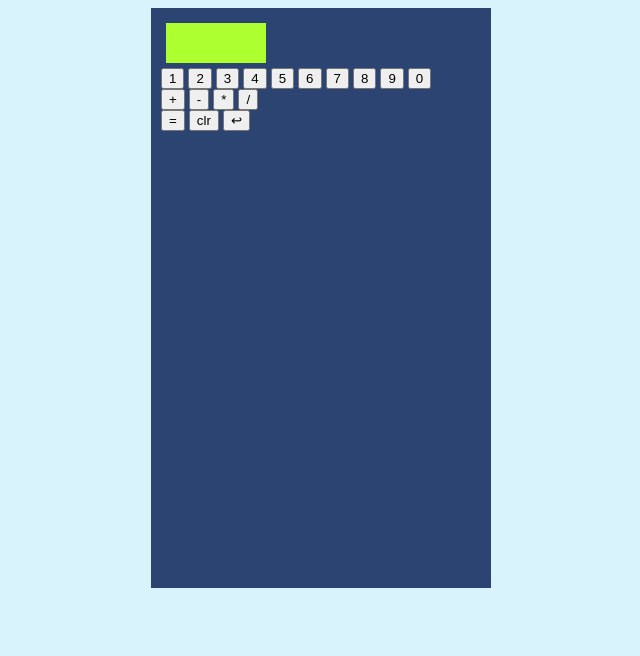
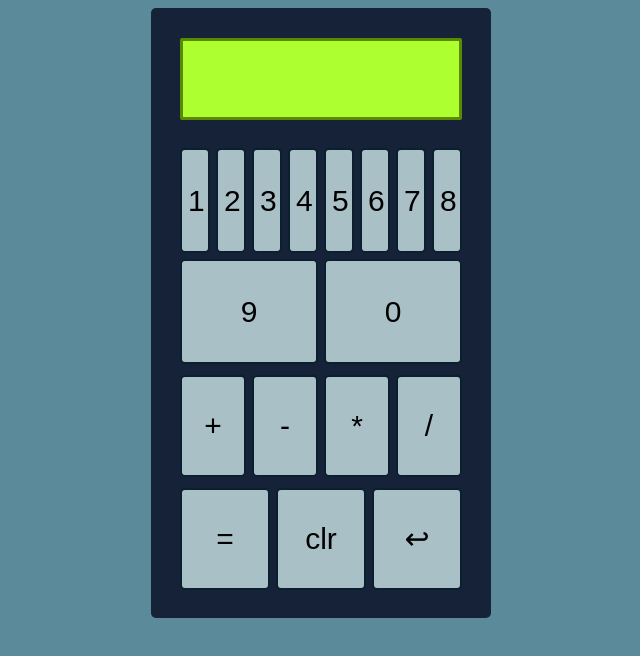
Before and after one commit to obtype/calculator-odin, a plain HTML site: page index.html in a window 1280 px wide. Shown: the whole page, without its empty margins (319-959 px from the left). Drawn offline with Linux system fonts and the light colour scheme.

Commit message:
Improve UI
Only using flexbox.

```diff
--- a/index.html
+++ b/index.html
@@ -32,9 +32,11 @@
                 <button>/</button>
 
             </div>
-            <button id="equal">=</button>
-            <button id="clear">clr</button>
-            <button id="backspace">↩</button>
+            <div class="special">
+                <button id="equal">=</button>
+                <button id="clear">clr</button>
+                <button id="backspace">↩</button>
+            </div>
         </div>
     </div>
 </body>
--- a/styles.css
+++ b/styles.css
@@ -2,26 +2,85 @@ body {
     display:flex;
     justify-content: center;
     align-items: center;
-    background-color: rgb(216, 243, 252);
+    background-color: rgb(91, 139, 155);
+
 
 }
 
 .calculator {
     width: 40vh;
     height: 70vh;
-    background-color: rgb(43, 68, 114);
-    padding: 10px;
+    background-color: rgb(21, 34, 56);
+    padding: 25px 10px;
+    border-radius: 5px;
+    gap: 20px;
+    display:flex;
+    flex-direction: column;
+
+    align-items: center;
 }
 
 .screen {
-    width: 80px;
-    height: 20px;
+    width: 80%;
+    height: 10%;
     background-color: greenyellow;
     padding: 10px;
     margin: 5px;
+    border: 3px solid rgb(90, 138, 0);
+    border-radius: 2px;
 }
 
 .buttons {
     width: 90%;
     height: 80%;
+    display:flex;
+    flex-direction: column;
+    justify-content: space-around;
+    align-items: center;
+    gap: 5px;
 }
+
+button{
+    background-color: rgb(170, 192, 199);
+    border-radius: 5px;
+    margin: 3px;
+    border: rgb(10, 32, 46) solid 2px;
+    font-size: 30px;
+
+}
+
+.numbers{
+    display: flex;
+    flex-wrap: wrap;
+    justify-content: center;
+    flex-grow: 0.7;
+    height: 40%;
+
+}
+
+.numbers button{
+    flex: 1 1 0;
+    width: 30px;
+}
+
+
+.special{
+    display: flex;
+    justify-content: center;
+    width:100%;
+    flex-grow: 1;
+}
+.special button{
+    flex: 1 1 0;
+}
+
+.operators{
+    justify-content: center;
+    display: flex;
+    flex-grow: 1;
+    width:100%;
+
+}
+.operators button{
+    flex: 1 1 0;
+}
```
